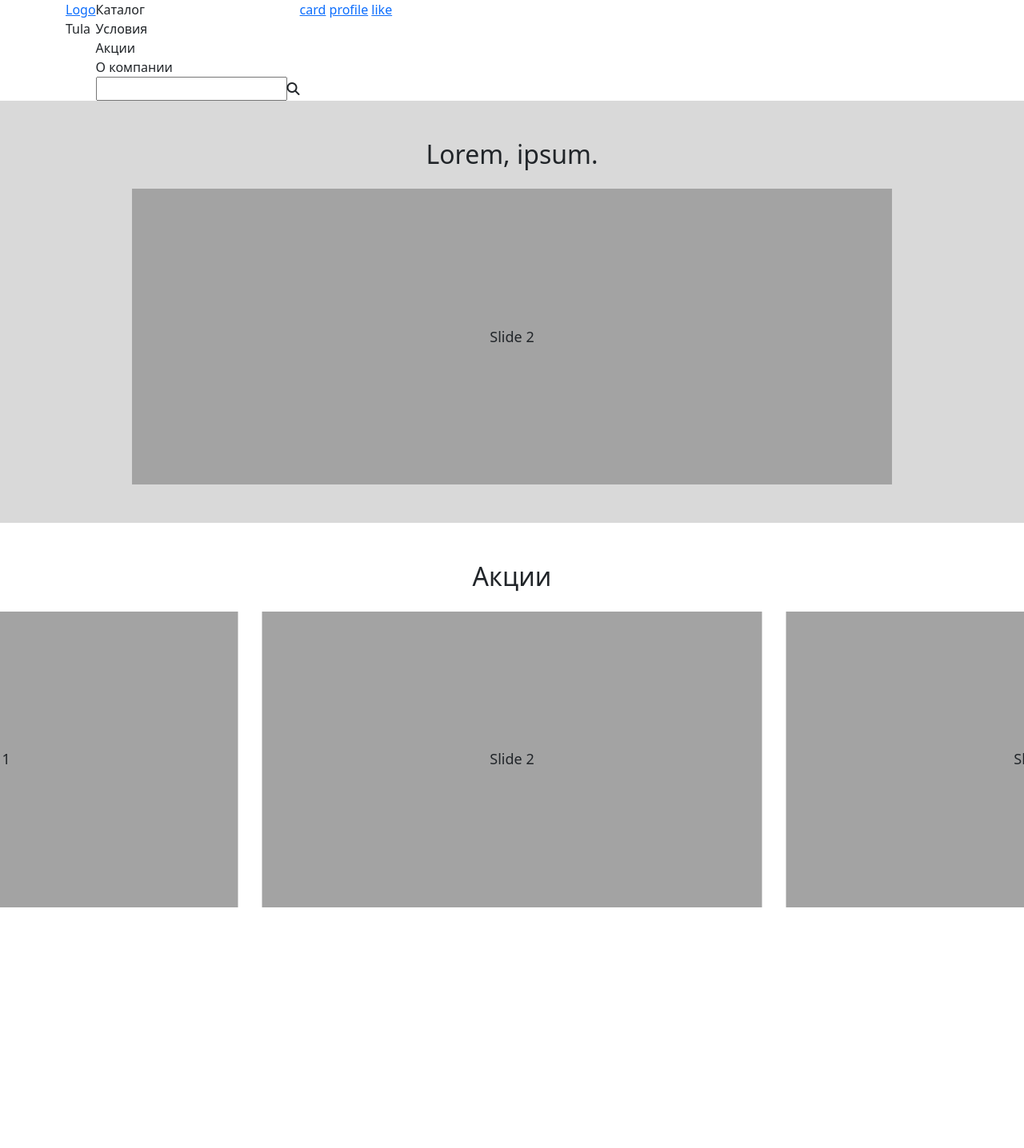
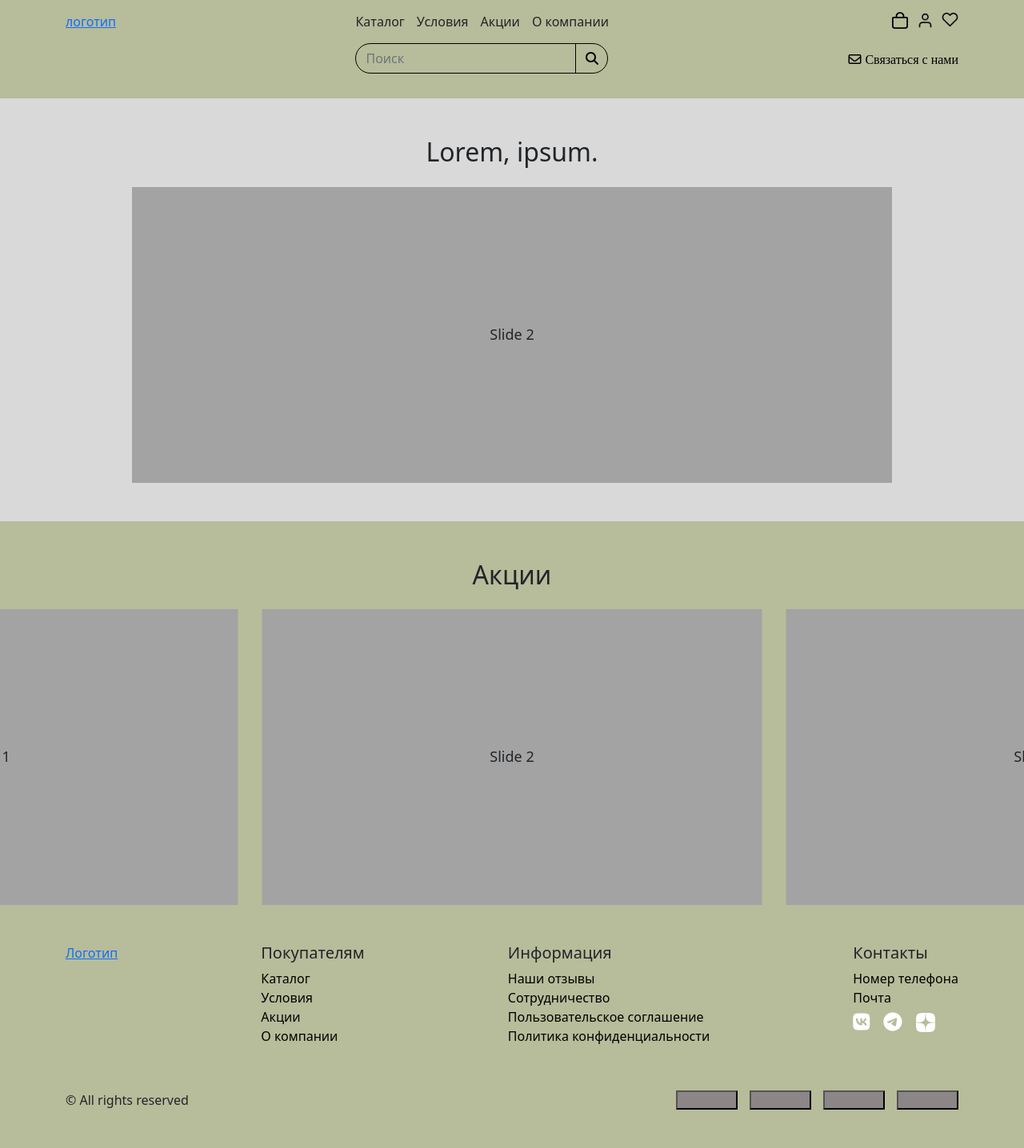
Before and after one commit to Pupupupupipu/1tsprint, a plain HTML site: page pages/main/main.html in a window 1280 px wide. Shown: the whole page at 80% size. Before the commit the page ends 1135 px from the top, so only its background shows below. Drawn offline with nearby package versions, Linux system fonts and the light colour scheme.

Commit message:
Created Header/Footer

```diff
--- a/pages/main/main.html
+++ b/pages/main/main.html
@@ -8,20 +8,23 @@
     integrity="sha384-EVSTQN3/azprG1Anm3QDgpJLIm9Nao0Yz1ztcQTwFspd3yD65VohhpuuCOmLASjC" crossorigin="anonymous">
     <link rel="stylesheet" href="https://cdn.jsdelivr.net/npm/swiper/swiper-bundle.min.css"  />
     <link rel="stylesheet" href="./main.css">
+    <link rel="stylesheet" href="../pages.css">
+    <script defer src="https://api-maps.yandex.ru/2.0-stable/?load=package.standard&lang=ru-RU"></script>
     <script defer src="https://kit.fontawesome.com/255ecd79c2.js" crossorigin="anonymous"></script>
     <script defer src="https://cdn.jsdelivr.net/npm/bootstrap@5.0.2/dist/js/bootstrap.bundle.min.js"
     integrity="sha384-MrcW6ZMFYlzcLA8Nl+NtUVF0sA7MsXsP1UyJoMp4YLEuNSfAP+JcXn/tWtIaxVXM" crossorigin="anonymous"></script>
     <script defer src="https://cdn.jsdelivr.net/npm/swiper/swiper-bundle.min.js"></script>
     <script src="./main.js"></script>
+    <script defer src="../pages.js"></script>
     <title>AnonGifts</title>
 </head>
 <body>
-    <header class="nav">
+    <header>
         <div class="container">
             <nav class="nav">
                 <div class="nav__block">
-                    <a href="/pages/main/main.html" class="nav__item nav-item__logo">Logo</a>
-                    <div class="nav__item nav-item__city">Tula</div>
+                    <a href="/pages/main/main.html" class="nav__item nav-item__logo">логотип</a>
+                    <div class="nav__item nav-item__city"></div>
                 </div>
                 <div class="nav__block">
                     <div class="nav__item nav-item__links">
@@ -31,14 +34,24 @@
                         <div class="nav-item__link">О компании</div>
                     </div>
                     <div class="nav__item nav-item__search-box">
-                        <label for="search"><input id="search" type="text"><i class="fa-solid fa-magnifying-glass"></i></label>
+                        <div class="input-group">
+                            <input class="form-control bg-transparent rounded-pill" type="search" id="example-search-input" placeholder="Поиск">
+                            <span class="input-group-append">
+                                <button class="btn bg-transparent rounded-pill ms-n5" type="button">
+                                    <i class="fa fa-search"></i>
+                                </button>
+                            </span>
+                        </div>
                     </div>
                 </div>
                 <div class="nav__block">
                     <div class="nav__item nav-item__social-links">
-                        <a href="" class="nav-item__social-link">card</a>
-                        <a href="" class="nav-item__social-link">profile</a>
-                        <a href="" class="nav-item__social-link">like</a>
+                        <a href="/" class="nav-item__social-link bag"></a>
+                        <a href="/" class="nav-item__social-link user"></a>
+                        <a href="/" class="nav-item__social-link like"></a>
+                    </div>
+                    <div class="nav__item nav-item__contact">
+                        <a href="" class="nav-item__contact-us fa-regular">Связаться с нами</a>
                     </div>
                 </div>
             </nav>
@@ -65,7 +78,7 @@
             </div>
         </div>
         <h2 class="text-center pt-5 pb-3">Акции</h2>
-        <div class="swiper stock-swiper">
+        <div class="pb-5 swiper stock-swiper">
             <div class="swiper-wrapper">
                 <div class="swiper-slide">Slide 1</div>
                 <div class="swiper-slide">Slide 2</div>
@@ -80,6 +93,47 @@
             <div class="swiper-pagination d-none"></div>
         </div>
     </main>
-    <footer id="footer"></footer>
+    <footer>
+        <div class="container">
+            <div class="short-links">
+                <div class="short-list logo"><a href="/">Логотип</a></div>
+                <div class="short-list customers">
+                    <h5 class="castomer-title">Покупателям</h3>
+                    <a href="/" class="customers-link">Каталог</a>
+                    <a href="/" class="customers-link">Условия</a>
+                    <a href="/" class="customers-link">Акции</a>
+                    <a href="/" class="customers-link">О компании</a>
+                </div>
+                <div class="short-list info">
+                    <h5 class="info-title">Информация</h3>
+                    <a href="/" class="info-link">Наши отзывы</a>
+                    <a href="/" class="info-link">Сотрудничество</a>
+                    <a href="/" class="info-link">Пользовательское соглашение</a>
+                    <a href="/" class="info-link">Политика конфиденциальности</a>
+                </div>
+                <div class="short-list contacts">
+                    <h5 class="contacts-title">Контакты</h3>
+                    <a href="" class="contacts-link">Номер телефона</a>
+                    <a href="" class="contacts-link">Почта</a>
+                    <ul class="social-links">
+                        <li class="social-link"><a href='/' class="fa-brands fa-vk"></a></li>
+                        <li class="social-link"><a href='/' class="fa-brands fa-telegram"></a></li>
+                        <li class="social-link"><a href='/' class="fa-brands zen"></a></li>
+                    </ul>
+                </div>
+            </div>
+            <div class="copyright py-5">
+                <div class="copyright-text">
+                    All rights reserved
+                </div>
+                <div class="copyright-buttons">
+                    <button class="copyright-button"></button>
+                    <button class="copyright-button"></button>
+                    <button class="copyright-button"></button>
+                    <button class="copyright-button"></button>
+                </div>
+            </div>
+        </div>
+    </footer>
 </body>
 </html>
--- a/pages/main/main.js
+++ b/pages/main/main.js
@@ -4,6 +4,7 @@ window.addEventListener("load", () => {
         spaceBetween: 30,
         centeredSlides: true,
         loop: true,
+        effect: "fade",
         autoplay: {
           delay: 3500,
           disableOnInteraction: false
--- /dev/null
+++ b/pages/pages.js
@@ -0,0 +1,9 @@
+window.onload = () => {
+    const location = document.querySelector('.nav-item__city')
+    if (ymaps) {
+        location.style = 'display: flex'
+        location.append(ymaps.geolocation.city)
+      } else {
+        location.append('Россия')
+      }
+}
--- /dev/null
+++ b/pages/pages.scss
@@ -0,0 +1,145 @@
+body {
+    background-color: #B7BC9A;
+}
+header {
+    .form-control:focus {
+        box-shadow: none;
+    }
+    .nav {
+        justify-content: space-between;
+        margin-bottom: 1%;
+        .nav__item {
+            margin: 15px auto;
+            display: flex;
+        }
+        .nav-item {
+            &__city {
+                display: none;
+                &::before {
+                    height: 21px;
+                    width: 21px;
+                    margin-right: 5px;
+                    background-size: contain;
+                    background-repeat: no-repeat;
+                    background-image: url(../icons/location.svg);
+                    content: '';
+                }
+            }
+            &__links {
+                display: flex;
+                gap: 15px;
+            }
+            &__social-link {
+                height: 21px;
+                width: 21px;
+                background-size: contain;
+                background-repeat: no-repeat;
+                &.user {
+                    background-image: url(../icons/user.svg);
+                }
+                &.bag {
+                    background-image: url(../icons/bag.svg);
+                }
+                &.like {
+                    background-image: url(../icons/like.svg);
+                }
+                &s {
+                    justify-content: flex-end;
+                    display: flex;
+                    gap: 10px;
+                }
+            }
+            &__contact-us {
+                color: #000;
+                text-decoration: none;
+                padding: 15px 0;
+                &::before {
+                    content: '\f0e0';
+                    margin-right: 5px;
+                }
+            }
+            &__search-box {
+                .form-control {
+                    border: 1px solid #000;
+                }
+                .btn-check:focus+.btn, .btn:focus {
+                    color: #000;
+                    box-shadow: none;
+                    outline: none;
+                }
+                .btn {
+                    color: #000;
+                    border-color: transparent;
+                    &:hover {
+                        color: #000;
+                        background-color: transparent;
+                        border-color: transparent;
+                    }
+                }
+                .ms-n5 {
+                    margin-left: -40px;
+                    border-top-left-radius: 0px !important;
+                    border-bottom-left-radius: 0px !important;
+                    border-left: 1px solid #000;
+                }
+                input[type=text]::-ms-clear {  display: none; width : 0; height: 0; }
+                input[type=text]::-ms-reveal {  display: none; width : 0; height: 0; }
+                input::-webkit-search-decoration,
+                input::-webkit-search-cancel-button,
+                input::-webkit-search-results-button,
+                input::-webkit-search-results-decoration { display: none; }
+            }
+        }
+    }
+}
+footer {
+    .short-links {
+        display: flex;
+        justify-content: space-between;
+        flex-wrap: wrap;
+        .info-link,
+        .customers-link,
+        .contacts-link {
+            text-decoration: none;
+            color: black;
+            display: flex;
+        }
+        .social-links {
+            list-style: none;
+            display: flex;
+            gap: 17px;
+            font-size: 24px;
+            padding: inherit;
+            a {
+                text-decoration: none;
+                color: white;
+            }
+            .zen {
+                background-image: url(../icons/zen.svg);
+                height: 24px;
+                width: 24px;
+                margin-top: 7px;
+            }
+        }
+    }
+    .copyright {
+        display: flex;
+        justify-content: space-between;
+        .copyright-text {
+            &::before {
+                content: "\00A9";
+                font-size: 16px;
+            }
+        }
+        .copyright-buttons {
+            display: flex;
+            gap: 15px;
+            .copyright-button {
+                display: flex;
+                vertical-align: middle;
+                min-width: 77px;
+                background-color: #8D8686;
+            }
+        }
+    }
+}
```
Also changed, not shown: icons/bag.svg (added), icons/like.svg (added), icons/location.svg (added), icons/user.svg (added), icons/zen.svg (added), pages/pages.css (added), 1 other file.
